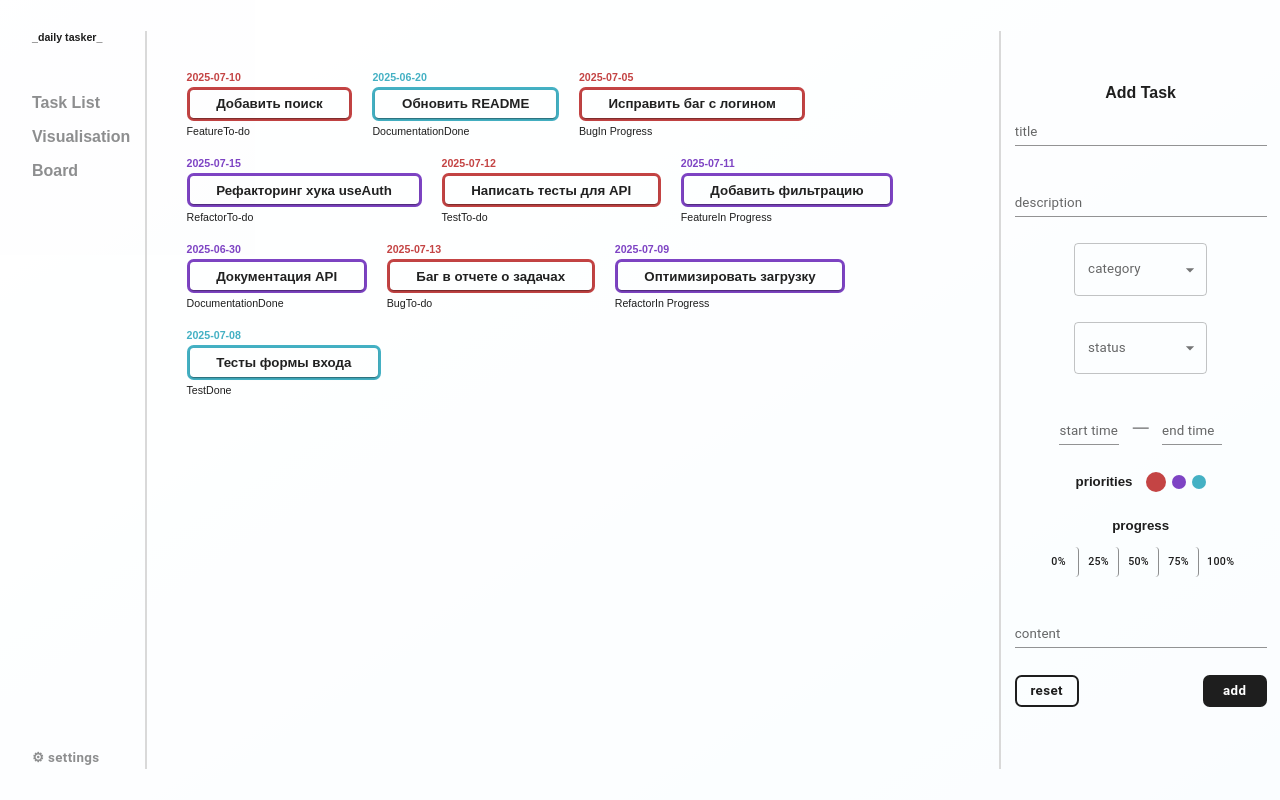
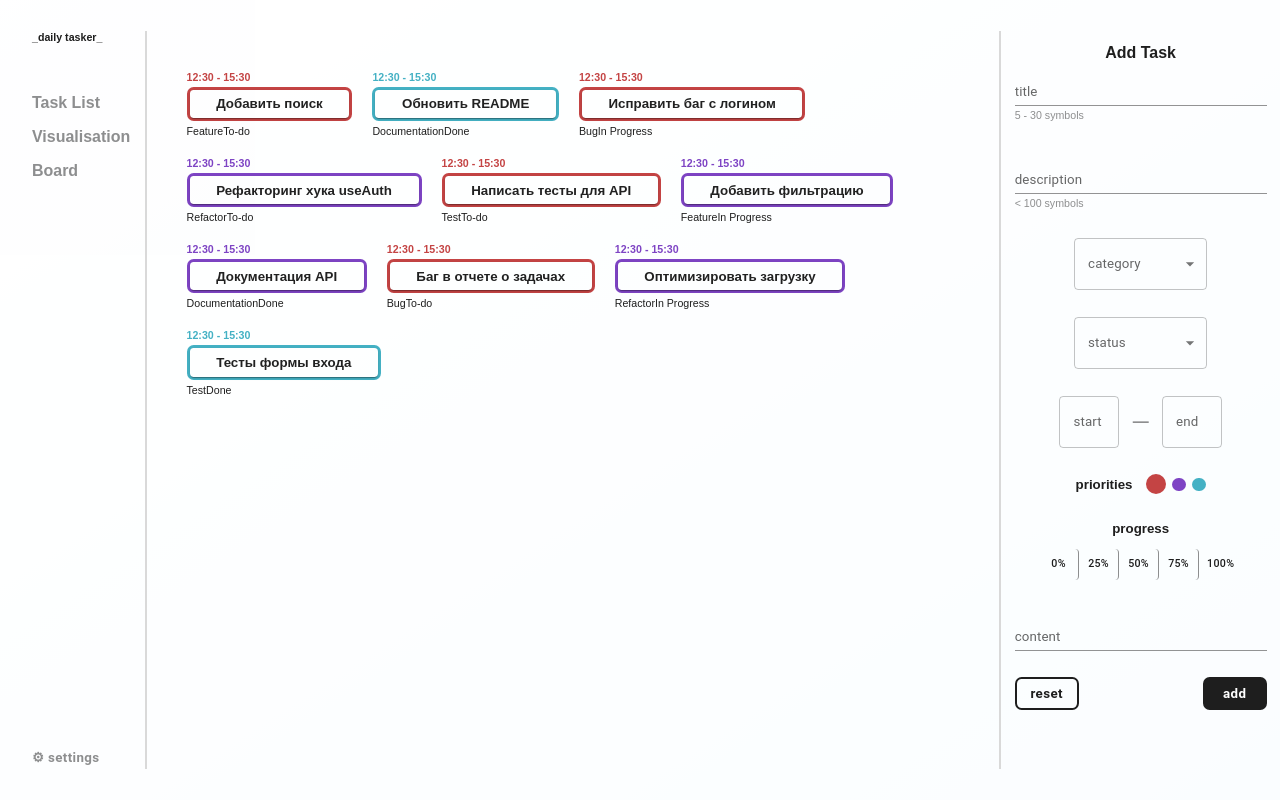
Before and after one commit to ZaplatiteZaSitePJ/t1-tasker, a React (Vite) app: page / in a window 1280 px wide. Built offline with nearby package versions, Linux system fonts and the light colour scheme.

Commit message:
added error messages to form

```diff
--- a/src/components/pages/TaskList.module.scss
+++ b/src/components/pages/TaskList.module.scss
@@ -7,11 +7,10 @@
 	}
 
 	&__addPanel {
-		padding: 1rem;
+		padding: 0 1rem;
 		display: grid;
 		grid-template-rows: minmax(100%, 41.7rem);
 		overflow: hidden;
 		border-left: 2px solid var(--light-grey-color);
-
 	}
 }
--- a/src/components/pages/compomemts/addTask/AddTaskForm.module.scss
+++ b/src/components/pages/compomemts/addTask/AddTaskForm.module.scss
@@ -1,5 +1,14 @@
 h3 {
 	font-size: var(--normal-font-size);
+}
+
+.subInfo {
+	color: var(--grey-color);
+	margin-top: 0.2rem;
+	margin-bottom: 0.2rem;
+	font-size: var(--small-font-size);
+	font-weight: normal;
+	text-align: left;
 }
 
 .activeButtonPriorites {
@@ -11,13 +20,36 @@ h3 {
 	font-weight: bold !important;
 }
 
+.errorDiv {
+	height: 0.3rem;
+	width: 0.3rem;
+	border-radius: 100%;
+	background-color: rgba(255, 0, 0, 0.705);
+}
+
 .container {
-	margin: 3rem 0;
+	margin: 1rem 0;
 	text-align: center;
 	font-size: var(--large-font-size);
 	font-weight: bold;
 	max-height: 100%;
 	overflow: auto;
+	scrollbar-width: thin;
+	scrollbar-color: var(--grey-color) transparent;
+
+	&::-webkit-scrollbar {
+		margin-left: 0.5rem;
+		width: 4px;
+	}
+
+	&::-webkit-scrollbar-thumb {
+		background-color: var(--grey-color);
+		border-radius: 10px;
+	}
+
+	&::-webkit-scrollbar-track {
+		background: transparent;
+	}
 }
 
 .addForm {
@@ -34,7 +66,6 @@ h3 {
 
 		span {
 			color: var(--grey-color);
-			margin-top: 0.75rem;
 		}
 	}
 
--- a/src/components/pages/compomemts/addTask/AddTaskForm.tsx
+++ b/src/components/pages/compomemts/addTask/AddTaskForm.tsx
@@ -1,4 +1,3 @@
-import React from "react";
 import styles from "./AddTaskForm.module.scss";
 import cn from "classnames";
 import { useForm } from "react-hook-form";
@@ -14,9 +13,10 @@ import {
 } from "@mui/material";
 import ButtonBordered from "../../../ui/buttons/ButtonBordered";
 import ButtonFilled from "../../../ui/buttons/ButtonFilled";
-import ButtonsParser from "./ButtonsParser";
+import ButtonsParser from "./funcs/ButtonsParser";
 import type { Priorites } from "../../../../types/Priopites.type";
 import getColroFromPriorities from "../../../../funcs/getColorFromPriorities";
+import timeBinder from "./funcs/timeBinder";
 
 export default function AddTaskForm() {
 	const {
@@ -25,34 +25,39 @@ export default function AddTaskForm() {
 		setValue,
 		handleSubmit,
 		watch,
+		reset,
 		formState: { errors },
 	} = useForm<TaskProps>({ defaultValues: { priorites: "High" } });
 
-	const prioritesValues = ["High", "Medium", "Low"]
+	const priorites = watch("priorites");
+	const prioritesValues = ["High", "Medium", "Low"];
+	const prioritesHadndleChoice = (value: string) => {
+		setValue("priorites", value as Priorites);
+		console.log(value);
+	};
 
-	const prioritesHadndleChoice = (value: string) => {
-		setValue('priorites', value as Priorites)
-		console.log(value)
+	const progress = watch("progress");
+	const progressValues = ["0%", "25%", "50%", "75%", "100%"];
+	const prorgessHandleChoise = (value: number | string) => {
+		if (typeof value === "string") {
+			const numValue = parseInt(value.slice(0, -1), 10);
+			setValue("progress", numValue);
+			console.log(value);
 		}
+	};
 
-	const progressValues = ["0%", "25%", "50%", "75%", "100%"]
-
-	const prorgessHandleChoise = (value: number | string) => {
-		if(typeof value === 'string') {
-			let numValue = parseInt(value.slice(0, -1), 10)
-		    setValue('progress', numValue)
-			console.log(value)
-		}
-	}
-
-	let priorites = watch('priorites')
-
-	let progress = watch('progress')
+	const onSubmit = () => {
+		setValue("startTime", timeBinder(getValues("startTime")));
+		setValue("endTime", timeBinder(getValues("endTime")));
+		console.log(getValues());
+		reset();
+	};
 
 	return (
 		<div className={styles.container}>
 			<h2>Add Task</h2>
-			<form className={styles.addForm}>
+			<form className={styles.addForm} onSubmit={handleSubmit(onSubmit)}>
+				<FormControl>
 					<TextField
 						label="title"
 						variant="standard"
@@ -61,17 +66,36 @@ export default function AddTaskForm() {
 							required: "Это поле обязательно",
 							minLength: {
 								value: 5,
-							message: "Минимум 5 символа",
+								message: "title min size is 5 symbols",
+							},
+							maxLength: {
+								value: 30,
+								message: "title max size is 30 symbols",
 							},
 						})}
 					/>
+					<p className={styles.subInfo}>5 - 30 symbols</p>
+					{errors.title && <div className={styles.errorDiv}></div>}
+				</FormControl>
 
+				<FormControl>
 					<TextField
 						label="description"
 						variant="standard"
+						multiline
 						fullWidth
-					{...register("description")}
+						{...register("description", {
+							maxLength: {
+								value: 100,
+								message: "description max size is 100 symbols",
+							},
+						})}
 					/>
+					<p className={styles.subInfo}>{"<"} 100 symbols</p>
+					{errors.description && (
+						<div className={styles.errorDiv}></div>
+					)}
+				</FormControl>
 
 				<FormControl sx={{ width: "10rem", margin: "0 auto" }}>
 					<InputLabel id="category-label-id">category</InputLabel>
@@ -108,17 +132,64 @@ export default function AddTaskForm() {
 				</FormControl>
 
 				<div className={styles.addForm__dateContainer}>
+					{errors.startTime && (
+						<div className={styles.errorDiv}></div>
+					)}
 					<TextField
-						label="start time"
-						variant="standard"
+						placeholder="12:30"
+						label="start"
+						id="startTime"
+						variant="outlined"
 						sx={{ width: "4.5rem" }}
+						{...register("startTime", {
+							pattern: {
+								value: /^([01]\d|2[0-3]):([0-5]\d)$/,
+								message:
+									"Введите время в формате HH:MM (00:00 - 23:59)",
+							},
+						})}
 					/>
+
 					<span> — </span>
 					<TextField
-						label="end time"
-						variant="standard"
+						placeholder="15:00"
+						label="end"
+						id="endTime"
+						variant="outlined"
 						sx={{ width: "4.5rem" }}
+						{...register("endTime", {
+							pattern: {
+								value: /^([01]\d|2[0-3]):([0-5]\d)$/,
+								message:
+									"Введите время в формате HH:MM (00:00 - 23:59)",
+							},
+							validate: (value) => {
+								if (
+									getValues("startTime") === "" ||
+									value === ""
+								)
+									return true;
+
+								const startH = parseInt(
+									getValues("startTime").slice(0, -3)
+								);
+								const endH = parseInt(value.slice(0, -3), 10);
+
+								const startE = parseInt(
+									getValues("startTime").slice(-2)
+								);
+								const endE = parseInt(value.slice(-2), 10);
+
+								if (startH > endH) {
+									return "error: end time less than start time";
+								} else if (startE > endE) {
+									return "error: end time less than start time";
+								}
+								return true;
+							},
+						})}
 					/>
+					{errors.endTime && <div className={styles.errorDiv}></div>}
 				</div>
 
 				<div className={styles.addForm__prioritiesContainer}>
@@ -133,12 +204,17 @@ export default function AddTaskForm() {
 									aria-label={value}
 									type="button"
 									style={{
-										backgroundColor: `${getColroFromPriorities(value)}`,
+										backgroundColor: `${getColroFromPriorities(
+											value
+										)}`,
 									}}
-									className={cn(styles.addForm__prioritesButton, {
+									className={cn(
+										styles.addForm__prioritesButton,
+										{
 											[styles.activeButtonPriorites]:
 												priorites === value,
-									})}
+										}
+									)}
 									onClick={onClick}
 								></button>
 							)}
@@ -148,23 +224,32 @@ export default function AddTaskForm() {
 
 				<div className={styles.addForm__progressContainer}>
 					<h3>progress</h3>
-					<ButtonGroup variant="text"
+					<ButtonGroup
+						variant="text"
 						aria-label="Progress button group"
 						sx={{
 							"& .MuiButtonGroup-grouped:not(:last-of-type)": {
 								borderRight: "1px solid var(--grey-color)",
 							},
-						}}>
+						}}
+					>
 						<ButtonsParser
 							values={progressValues}
 							action={prorgessHandleChoise}
 							template={(value, onClick) => (
-                                <Button sx={{ color: `var(--black-color)`, fontSize: "var(--small-font-size)" }}
-									className={cn({[styles.activeButtonProgress]: progress === parseInt(value.slice(0, -1), 10)})}
+								<Button
+									sx={{
+										color: `var(--black-color)`,
+										fontSize: "var(--small-font-size)",
+									}}
+									className={cn({
+										[styles.activeButtonProgress]:
+											progress ===
+											parseInt(value.slice(0, -1), 10),
+									})}
 									onClick={onClick}
 								>
 									{value}
-
 								</Button>
 							)}
 						/>
@@ -180,8 +265,10 @@ export default function AddTaskForm() {
 				/>
 
 				<div className={styles.addForm__buttonsContainer}>
-					<ButtonBordered>reset</ButtonBordered>
-					<ButtonFilled>add</ButtonFilled>
+					<ButtonBordered onClick={() => reset()}>
+						reset
+					</ButtonBordered>
+					<ButtonFilled type="submit">add</ButtonFilled>
 				</div>
 			</form>
 		</div>
--- /dev/null
+++ b/src/components/pages/compomemts/addTask/funcs/ButtonsParser.tsx
@@ -0,0 +1,25 @@
+import React from "react";
+import type { FC } from "react";
+import type { ReactNode } from "react";
+
+type ButtonsParserProps = {
+	values: Array<string>;
+	template: (value: string, onClick: () => void) => ReactNode;
+	action: (value: string) => void;
+};
+
+const ButtonsParser: FC<ButtonsParserProps> = ({
+	values,
+	template,
+	action,
+}) => {
+	return (
+		<>
+			{values.map((value, index) => {
+				return template(value, () => action(value));
+			})}
+		</>
+	);
+};
+
+export default ButtonsParser;
--- /dev/null
+++ b/src/components/pages/compomemts/addTask/funcs/timeBinder.ts
@@ -0,0 +1,8 @@
+const timeBinder = (time: string) => {
+	if (time) {
+		return `${time}`;
+	}
+	return "None";
+};
+
+export default timeBinder;
--- a/src/components/pages/compomemts/tasks/Task.interface.ts
+++ b/src/components/pages/compomemts/tasks/Task.interface.ts
@@ -10,6 +10,7 @@ export interface TaskProps {
 	category: Category;
 	status: Status;
 	priorites: Priorites;
-	date: string;
+	startTime: string;
+	endTime: string;
 	progress: number;
 }
--- a/src/components/pages/compomemts/tasks/Task.tsx
+++ b/src/components/pages/compomemts/tasks/Task.tsx
@@ -11,14 +11,21 @@ const Task: FC<TaskProps> = ({
 	category = "Bug",
 	status = "To-do",
 	priorites = "High",
-	date = "None",
+	endTime = "None",
+	startTime = "None",
 	progress = 0,
 }) => {
 	return (
 		<Card
 			key={id}
 			cardBorderColor={getColroFromPriorities(priorites)}
-			topPanel={<TaskTopPanel date={date} priorites={priorites} />}
+			topPanel={
+				<TaskTopPanel
+					startTime={startTime}
+					endTime={endTime}
+					priorites={priorites}
+				/>
+			}
 			bottomPanel={
 				<TaskBottomPanel category={category} status={status} />
 			}
@@ -39,15 +46,16 @@ const Task: FC<TaskProps> = ({
 
 export default Task;
 
-const TaskTopPanel: FC<Pick<TaskProps, "date" | "priorites">> = ({
-	date,
-	priorites,
-}) => {
-	if (date === "None") return <></>;
+const TaskTopPanel: FC<
+	Pick<TaskProps, "startTime" | "endTime" | "priorites">
+> = ({ startTime, endTime, priorites }) => {
+	if (startTime === "None" && endTime === "None") return <></>;
 
 	return (
 		<div className={styles.topPanel}>
-			<p style={{ color: getColroFromPriorities(priorites) }}>{date}</p>
+			<p style={{ color: getColroFromPriorities(priorites) }}>
+				{startTime} - {endTime}
+			</p>
 		</div>
 	);
 };
--- a/src/components/pages/compomemts/tasks/TaskContainer.tsx
+++ b/src/components/pages/compomemts/tasks/TaskContainer.tsx
@@ -11,7 +11,8 @@ const tasks: TaskProps[] = [
 		category: "Feature",
 		status: "To-do",
 		priorites: "High",
-		date: "2025-07-10",
+		startTime: "12:30",
+		endTime: "15:30",
 		progress: 0,
 	},
 	{
@@ -21,7 +22,8 @@ const tasks: TaskProps[] = [
 		category: "Documentation",
 		status: "Done",
 		priorites: "Low",
-		date: "2025-06-20",
+		startTime: "12:30",
+		endTime: "15:30",
 		progress: 100,
 	},
 	{
@@ -32,7 +34,8 @@ const tasks: TaskProps[] = [
 		category: "Bug",
 		status: "In Progress",
 		priorites: "High",
-		date: "2025-07-05",
+		startTime: "12:30",
+		endTime: "15:30",
 		progress: 45,
 	},
 	{
@@ -43,7 +46,8 @@ const tasks: TaskProps[] = [
 		category: "Refactor",
 		status: "To-do",
 		priorites: "Medium",
-		date: "2025-07-15",
+		startTime: "12:30",
+		endTime: "15:30",
 		progress: 0,
 	},
 	{
@@ -54,7 +58,8 @@ const tasks: TaskProps[] = [
 		category: "Test",
 		status: "To-do",
 		priorites: "High",
-		date: "2025-07-12",
+		startTime: "12:30",
+		endTime: "15:30",
 		progress: 0,
 	},
 	{
@@ -65,7 +70,8 @@ const tasks: TaskProps[] = [
 		category: "Feature",
 		status: "In Progress",
 		priorites: "Medium",
-		date: "2025-07-11",
+		startTime: "12:30",
+		endTime: "15:30",
 		progress: 60,
 	},
 	{
@@ -75,7 +81,8 @@ const tasks: TaskProps[] = [
 		category: "Documentation",
 		status: "Done",
 		priorites: "Medium",
-		date: "2025-06-30",
+		startTime: "12:30",
+		endTime: "15:30",
 		progress: 100,
 	},
 	{
@@ -85,7 +92,8 @@ const tasks: TaskProps[] = [
 		category: "Bug",
 		status: "To-do",
 		priorites: "High",
-		date: "2025-07-13",
+		startTime: "12:30",
+		endTime: "15:30",
 		progress: 0,
 	},
 	{
@@ -95,7 +103,8 @@ const tasks: TaskProps[] = [
 		category: "Refactor",
 		status: "In Progress",
 		priorites: "Medium",
-		date: "2025-07-09",
+		startTime: "12:30",
+		endTime: "15:30",
 		progress: 30,
 	},
 	{
@@ -105,7 +114,8 @@ const tasks: TaskProps[] = [
 		category: "Test",
 		status: "Done",
 		priorites: "Low",
-		date: "2025-07-08",
+		startTime: "12:30",
+		endTime: "15:30",
 		progress: 100,
 	},
 ];
@@ -123,7 +133,8 @@ export default function TaskContainer() {
 					status={task.status}
 					progress={task.progress}
 					category={task.category}
-					date={task.date}
+					startTime={task.startTime}
+					endTime={task.endTime}
 				/>
 			))}
 		</div>
```
Also changed, not shown: src/components/pages/compomemts/addTask/ButtonsParser.tsx (deleted, +0 -22 lines). Lines whose indentation alone changed are shown as unchanged.
